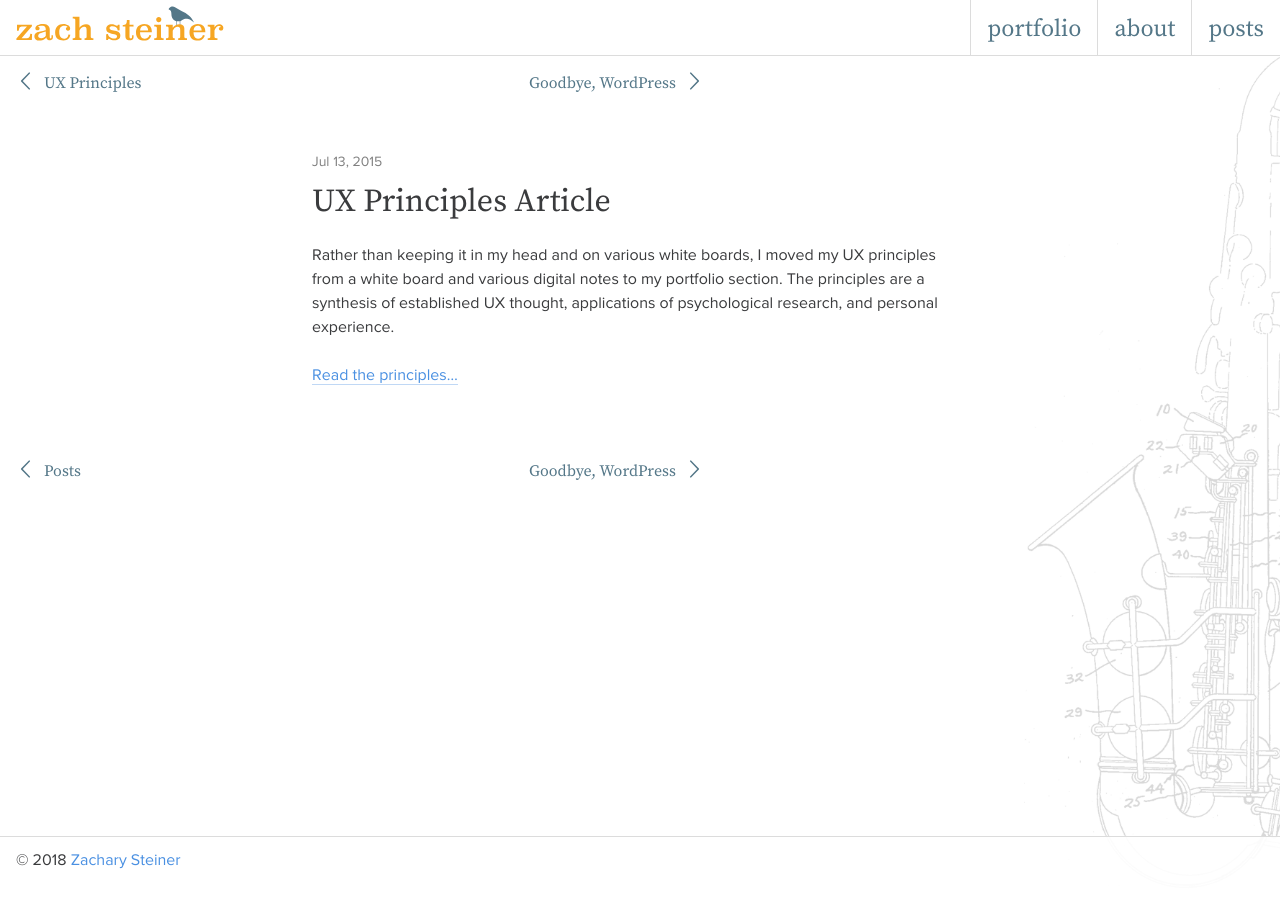
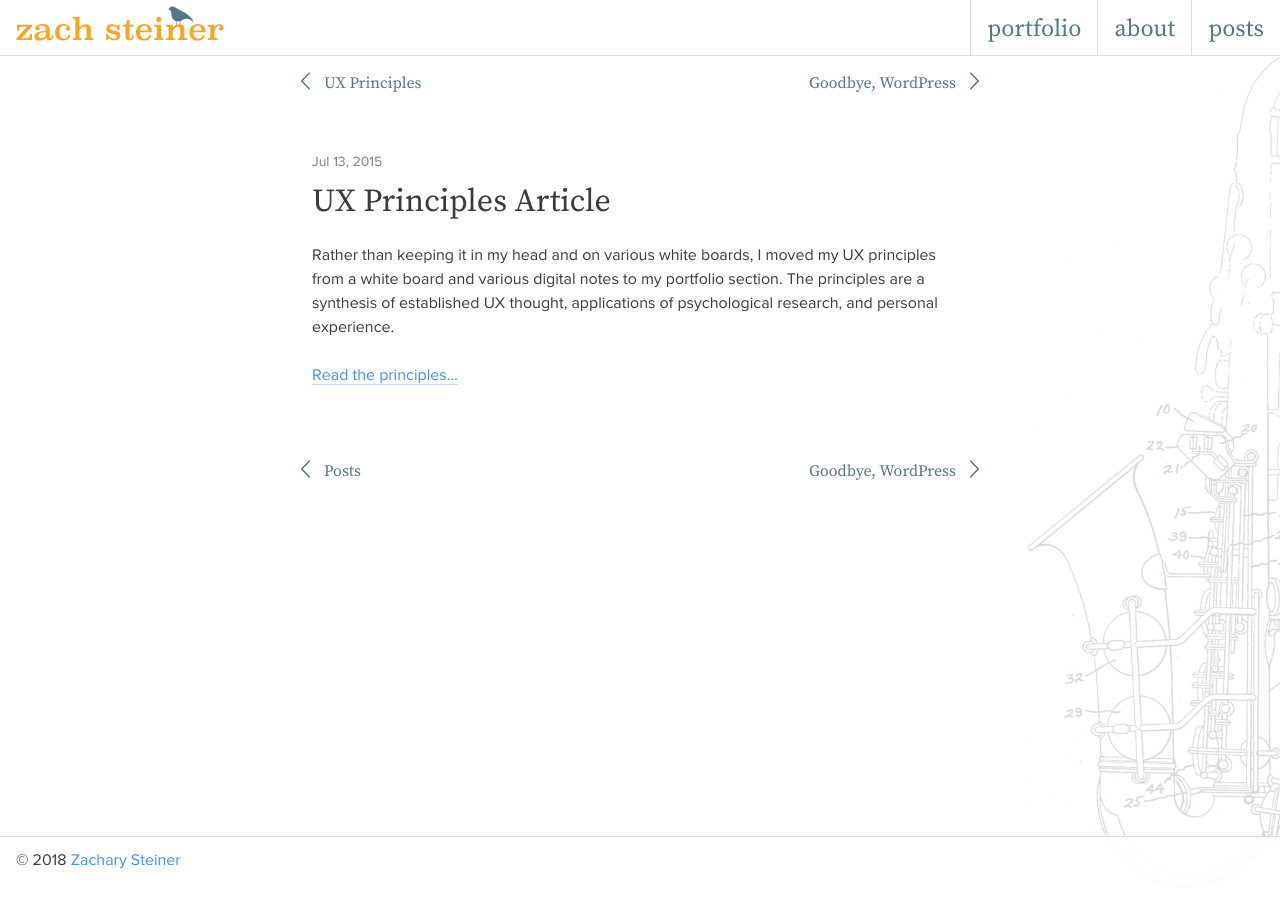
Before and after one commit to zsteiner/jekyll, a Jekyll site: the page built from blog/_posts/2015-07-13-ux-principles.md, in a window 1280 px wide. Built offline with Jekyll 4.4.1, drawn with Linux system fonts in a browser that asks for light colours; nearby versions of some CDN libraries; some web fonts are replaced.

```diff
--- /dev/null
+++ b/Gemfile
@@ -0,0 +1,3 @@
+source "https://rubygems.org"
+
+gem 'jekyll', '~> 3.5.2'
--- a/_sass/partials/_portfolio.scss
+++ b/_sass/partials/_portfolio.scss
@@ -8,9 +8,13 @@ $success: #39EA28;
       .post-list {
         display: flex;
         flex-wrap: wrap;
-        display: grid;
-        grid-template-columns: 45% 45%;
-        grid-column-gap: 2rem;
+        width: 100%;
+
+        @supports (display: grid) {
+          display: grid;
+          grid-template-columns: 45% 45%;
+          grid-column-gap: 2rem;
+        }
 
         @media screen and (max-width: $mobile-width) {
           display: block;
@@ -19,6 +23,7 @@ $success: #39EA28;
     }
 
     &-item {
+        display: block;
         padding: 1rem 0 2rem;
         flex: 0 0 45%;
     }
--- a/_sass/partials/_post-nav.scss
+++ b/_sass/partials/_post-nav.scss
@@ -1,7 +1,7 @@
 .post-nav {
     width: 100%;
     padding: spacer(1);
-    margin-bottom: spacer(2);
+    margin: 0 auto spacer(2);
     max-width: $max-width;
 
     li {
```
Also changed, not shown: 1 other file.
